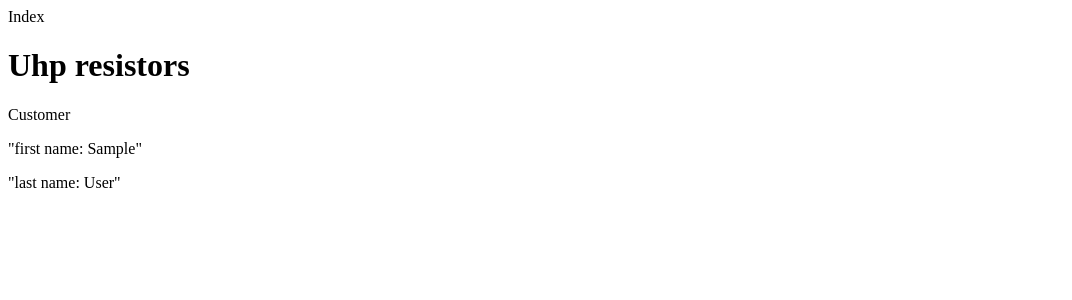
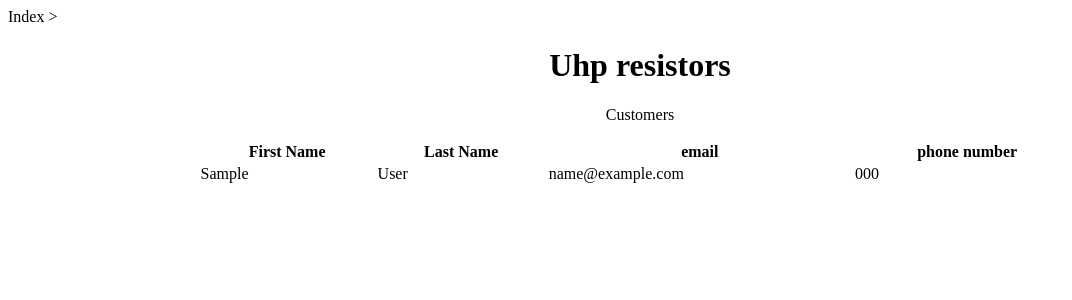
Before and after one commit to sarafshmutz/UHPresitors, a Django app: template customermanage/templates/index.html in a window 1280 px wide. Shown: the top 300 px of the page, without its empty margins (0-1072 px from the left). Run offline with Django 3.2, Linux system fonts and the light colour scheme; the template is opened without the code that fills it: most values are stand-ins (such as "Sample title", 1, 10 or a date in 2020).

Commit message:
DB and basic html

```diff
--- a/customermanage/templates/index.html
+++ b/customermanage/templates/index.html
@@ -1,12 +1,49 @@
 {% extends "base.html" %}
 {% block title %} Index {% endblock %}
 {% block body %}
+<style>
+ table#table1 {
+    width:70%;
+    margin-left:15%;
+    margin-right:15%;
+  }
+ p {
+ 	text-align:center;
+ }
+ h1{
+
+ 	text-align:center;
+
+ }
+ </style>
+<script>
+
+function handler(event){
+
+  alert("works")
+}
+</script>>
  <h1>Uhp  resistors</h1>
- <p>Customer </p>
+ <p id=p1>Customers </p>
+ <table id=table1>
+  <tr >
 
- {% for item in object_list %}
-  <p>"first name: {{item.first_name}}"</p>
-   <p>"last name: {{item.last_name}}"</p>
-  {%endfor %}
+    <th>First Name </th>
+    <th>Last Name</th>
+    <th>email</th>
+    <th>phone number</th>
+  </tr>
+
+   {% for item in object_list %}
+    <tr onmouseover="handler()">
+    <td >{{item.first_name}}</td>
+    <td>{{item.last_name}}</td>
+    <td>{{item.email}}</td>
+    <td>{{item.telephone}}</td>
+    </tr>
+    {%endfor %}
+
+</table>
+
 
 {% endblock %}
```
